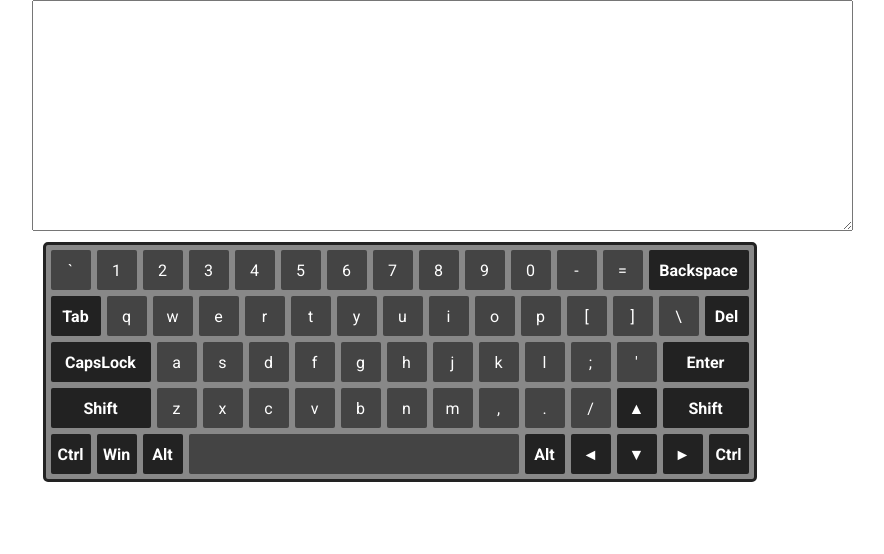
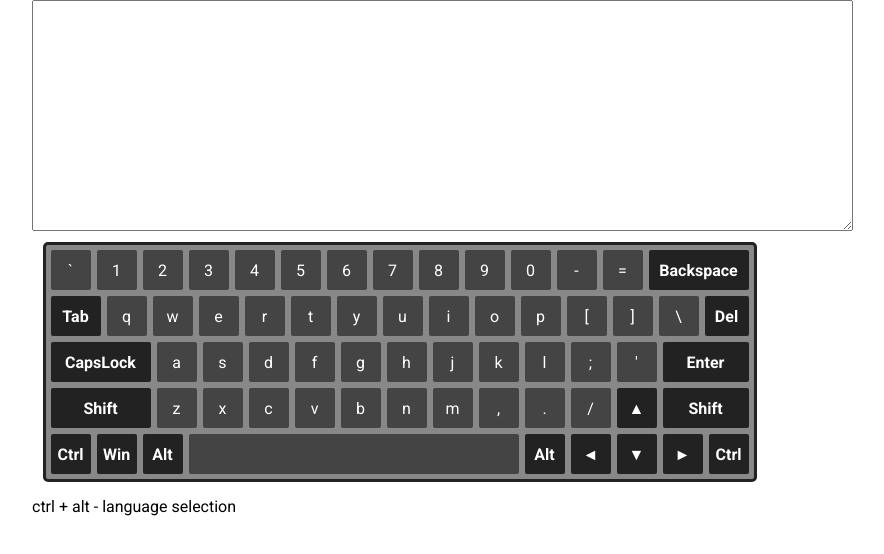
Before and after one commit to TimeOfProgramming/Virtual-Keyboard, a website with bundled scripts: page index.html in a window 1280 px wide. Shown: the whole page, without its empty margins (243-1127 px from the left). Built offline with nearby package versions, Linux system fonts and the light colour scheme.

Commit message:
feat: add language selection

```diff
--- a/index.css
+++ b/index.css
@@ -119,3 +119,7 @@ body {
 .active:hover {
     background-color: #2CFD72;
 }
+
+.check-lang {
+    margin-top: 15px
+}
--- a/package.json
+++ b/package.json
@@ -4,8 +4,8 @@
   "description": "",
   "main": "index.js",
   "scripts": {
-    "lint": "eslint ./src",
-    "lint:fix": "eslint ./src --fix"
+    "lint": "eslint /Virtual-Keyboard ./src",
+    "lint:fix": "eslint /Virtual-Keyboard ./src --fix"
   },
   "repository": {
     "type": "git",
--- a/src/classes/createHTML/CreateKeyboardHTML.js
+++ b/src/classes/createHTML/CreateKeyboardHTML.js
@@ -67,5 +67,10 @@ export default class CreateKeyboardHTML {
       d++;
       wrapperTwo.append(div);
     }
+
+    const language = document.createElement('div');
+    language.className = 'check-lang';
+    language.textContent = 'ctrl + alt - language selection';
+    wrapper.append(language);
   }
 }
```
